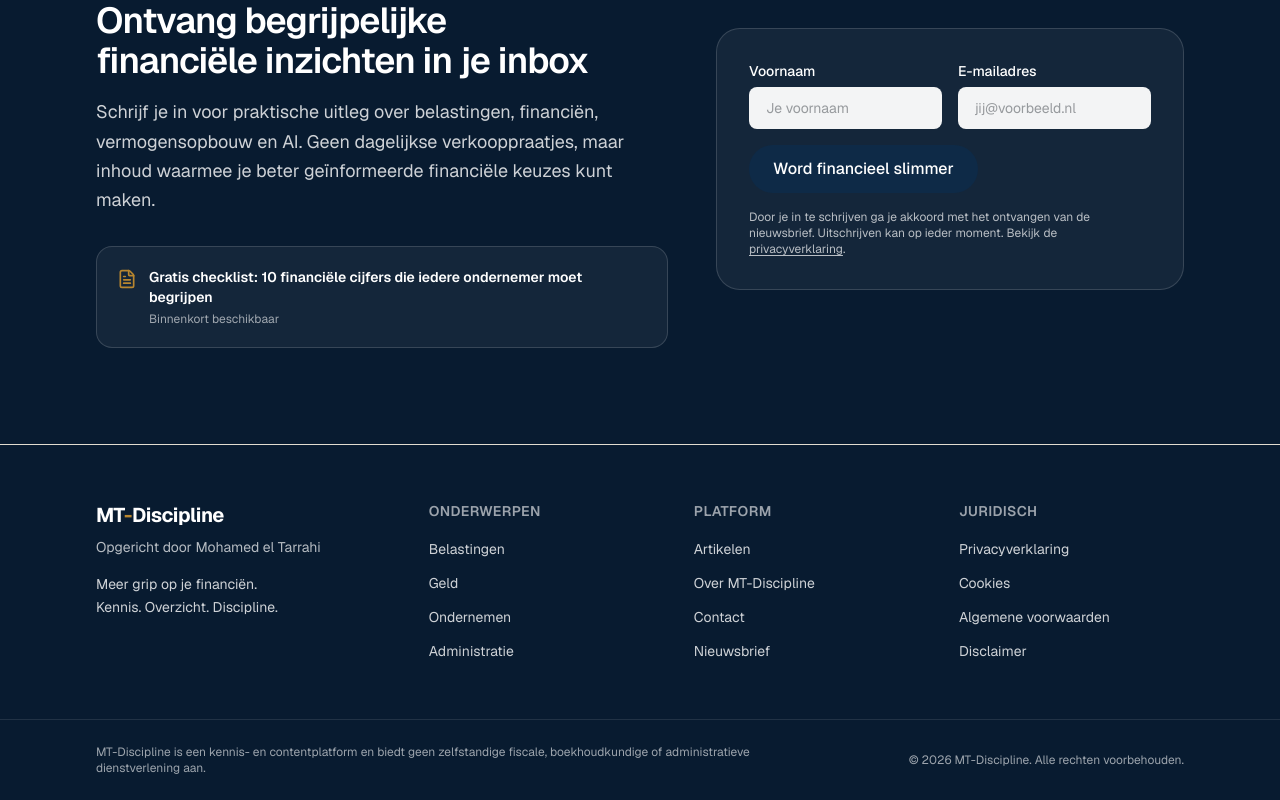
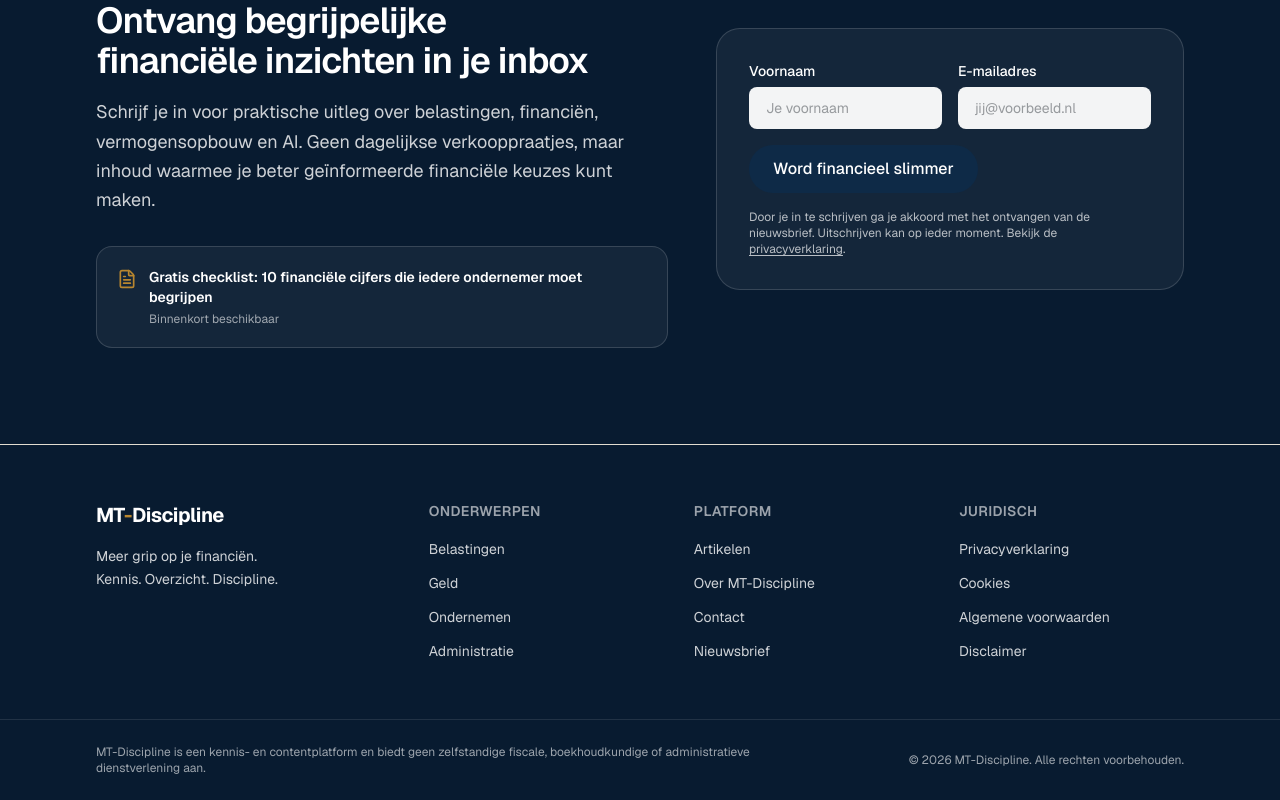
Before and after one commit to meltarrahi/mt-discipline, a Next.js app: page / in a window 1280 px wide. Shown: the part 6164-6964 px from the top of the page. Built offline with nearby package versions, Linux system fonts and the light colour scheme.

Commit message:
Remove founder name from footer
Removed the founder name paragraph from the footer.

```diff
--- a/src/components/layout/Footer.tsx
+++ b/src/components/layout/Footer.tsx
@@ -22,7 +22,6 @@ export function Footer() {
           <span className="text-xl font-bold tracking-tight text-white">
             MT<span className="text-accent">-</span>Discipline
           </span>
-          <p className="mt-2 text-sm text-white/70">Opgericht door {siteConfig.founderName}</p>
           <p className="mt-4 max-w-sm text-sm leading-relaxed text-white/80">
             {siteConfig.tagline}
             <br />
```
